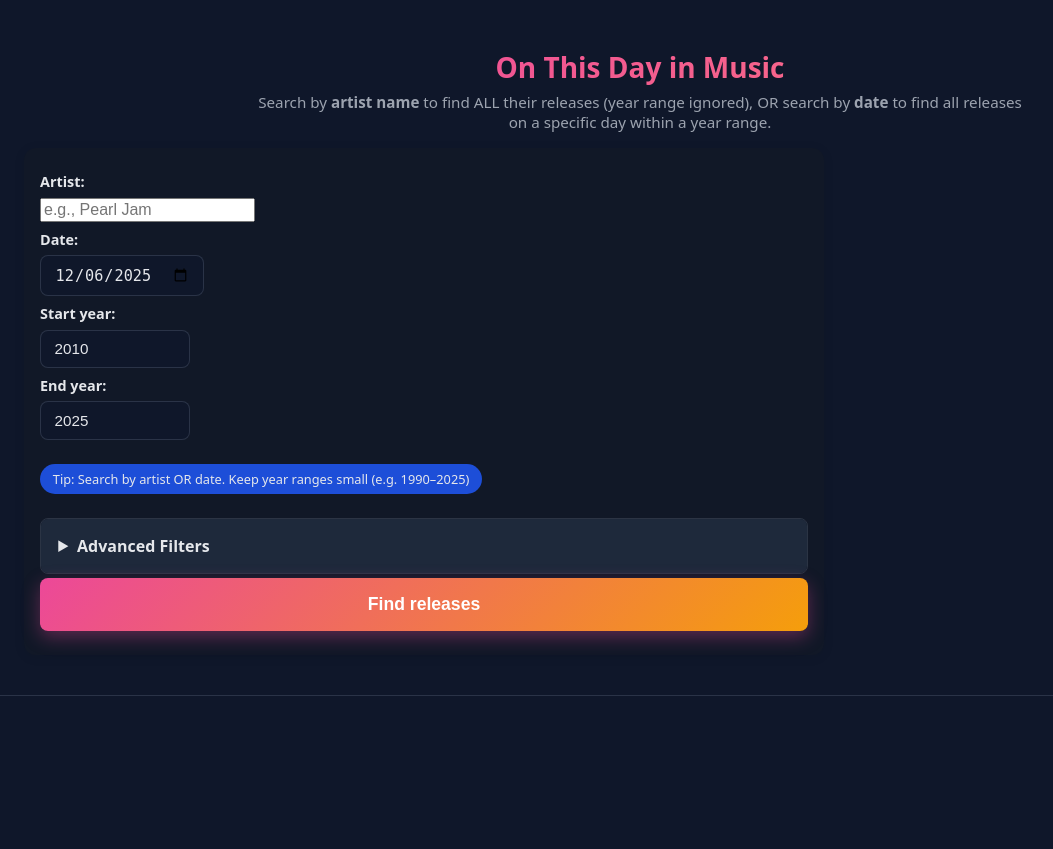
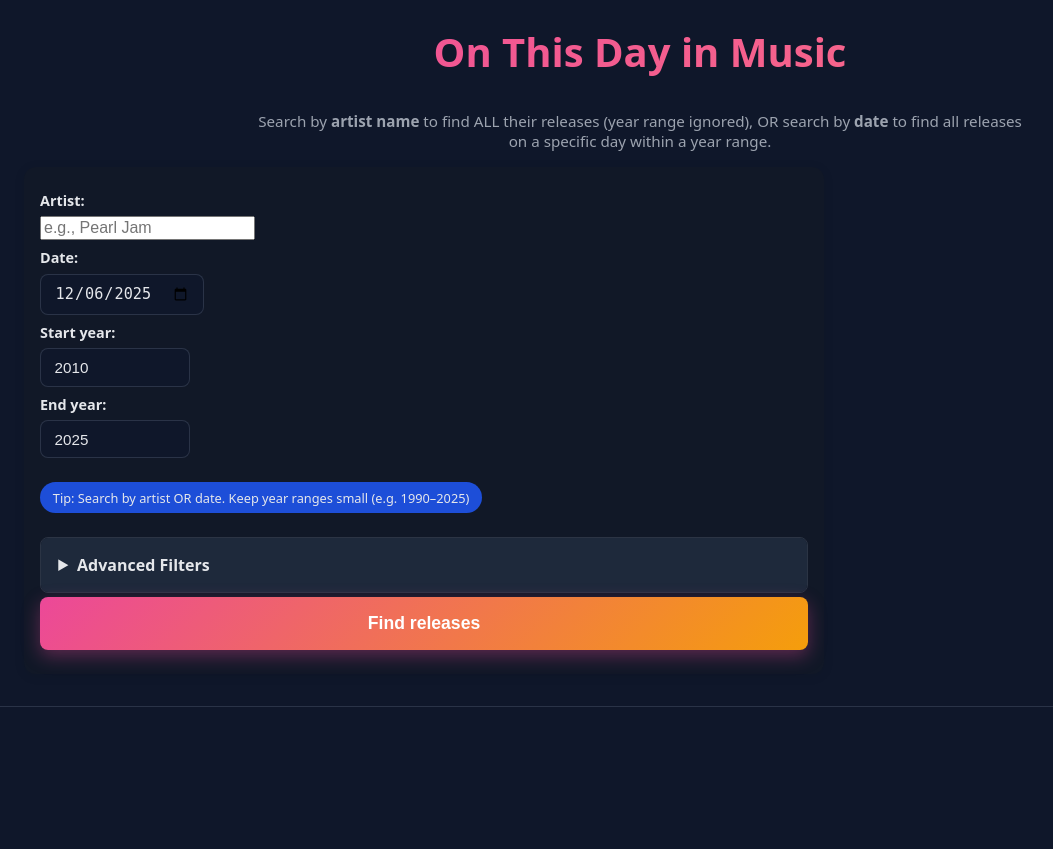
Before and after one commit to ericsjaffe/music-news-site, a Flask app: page /releases in a window 1280 px wide. Shown: the part 138-987 px from the top of the page, without its empty margins (0-1053 px from the left). Before the commit the page ends 834 px from the top, so only its background shows below. Run offline with Flask 3, Linux system fonts and the light colour scheme.

Commit message:
Fix releases page title to match Breaking News and Videos page styling

```diff
--- a/static/styles.css
+++ b/static/styles.css
@@ -440,20 +440,10 @@ body {
 
 /* Releases page styles */
 .releases-intro {
-  margin: 1.5rem auto 1rem;
+  margin: 0.5rem auto 1rem;
   text-align: center;
   max-width: 800px;
   padding: 0 1rem;
-}
-
-.releases-intro h2 {
-  margin: 0 0 0.4rem;
-  font-size: 2.5rem;
-  font-weight: 700;
-  background: linear-gradient(135deg, var(--accent-primary), var(--accent-secondary));
-  -webkit-background-clip: text;
-  -webkit-text-fill-color: transparent;
-  background-clip: text;
 }
 
 .releases-intro p {
@@ -950,11 +940,7 @@ body {
   /* Releases form mobile */
   .releases-form {
     padding: 1.5rem 1rem;
-    margin: 1rem 0;
-  }
-
-  .releases-intro h2 {
-    font-size: 1.75rem;
+    margin: 0.5rem 0;
   }
 
   .releases-intro p {
--- a/templates/releases.html
+++ b/templates/releases.html
@@ -90,8 +90,12 @@
   </header>
 
   <main class="container">
+    <!-- Page Title -->
+    <div class="page-title-section">
+      <h2 class="page-title">On This Day in Music</h2>
+    </div>
+
     <div class="releases-intro">
-      <h2>On This Day in Music</h2>
       <p>Search by <strong>artist name</strong> to find ALL their releases (year range ignored), OR search by <strong>date</strong> to find all releases on a specific day within a year range.</p>
     </div>
 
```
